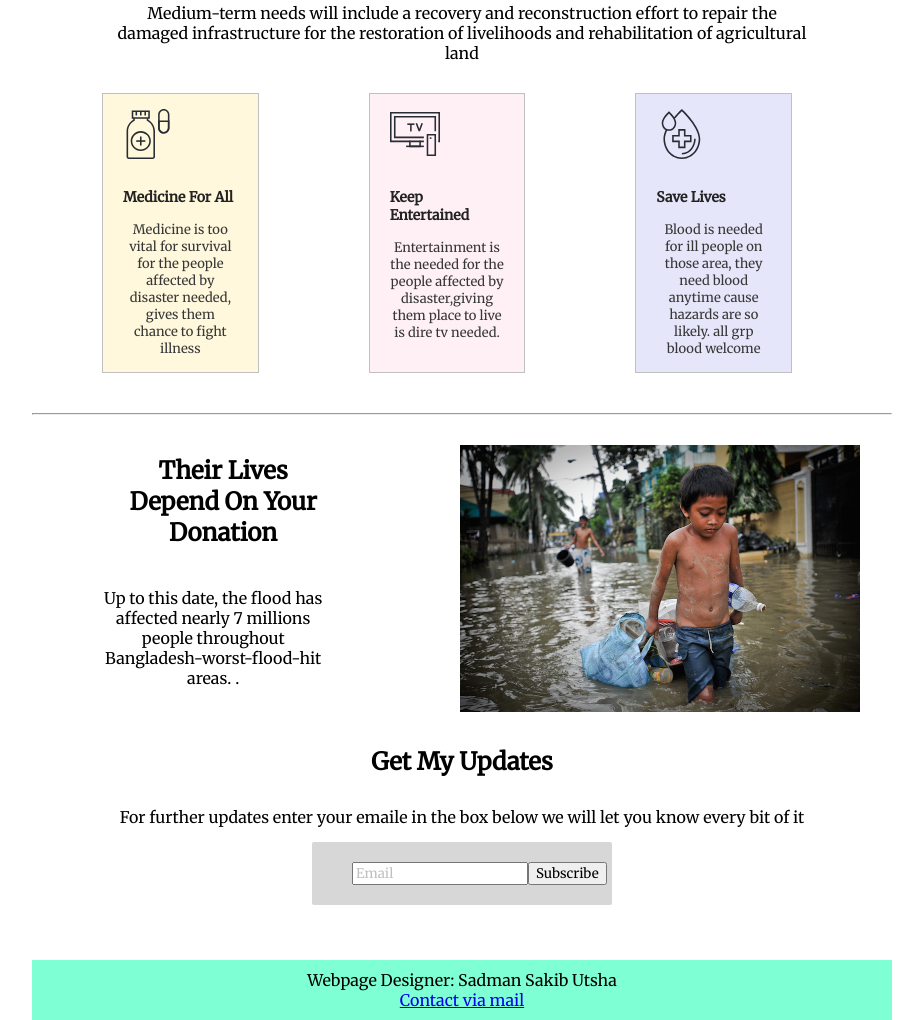
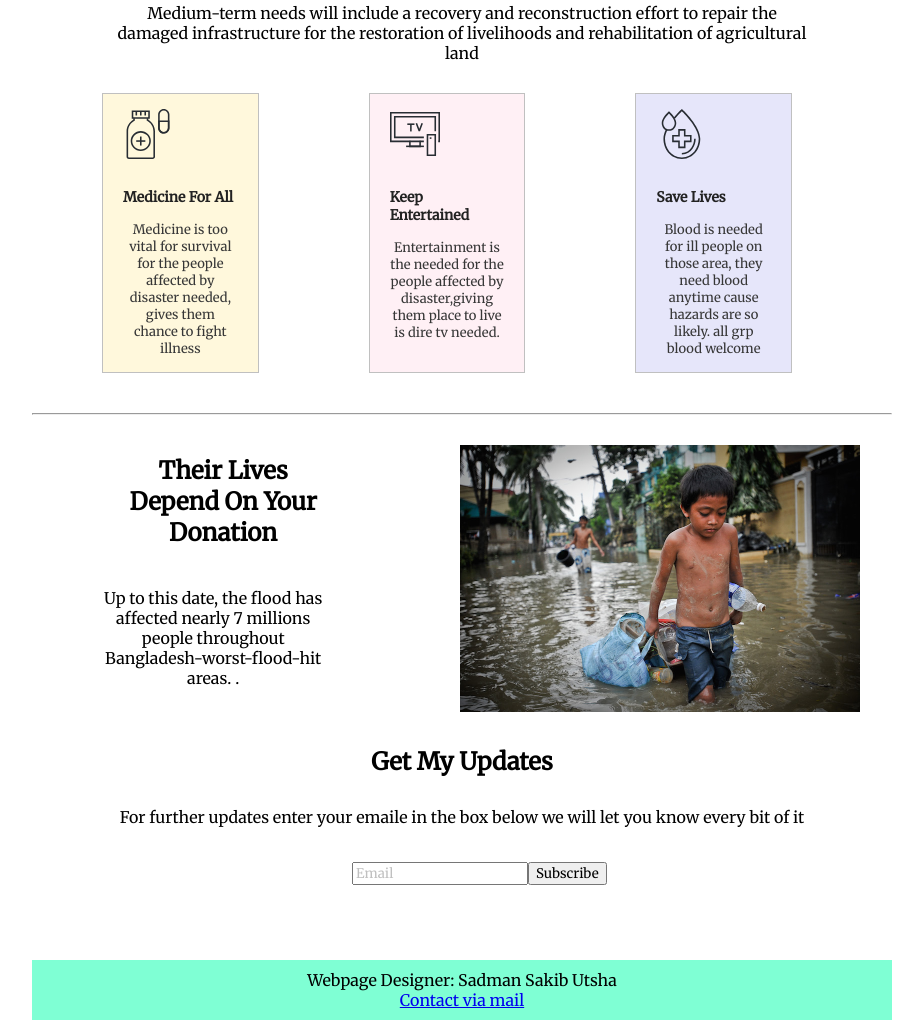
Before and after one commit to eautysha/donation-webp, a plain HTML site: page index.html in a window 1280 px wide. Shown: the part 1113-2133 px from the top of the page, without its empty margins (178-1101 px from the left). Drawn offline with Linux system fonts and the light colour scheme.

Commit message:
removed bg

```diff
--- a/style.css
+++ b/style.css
@@ -147,7 +147,6 @@ p{
     margin-top: 30px;
 }
 #sub{
-    background-color: rgb(215, 215, 215);
     width: 30%;
     margin-left: 35%;
     margin-right: 35%;
```
